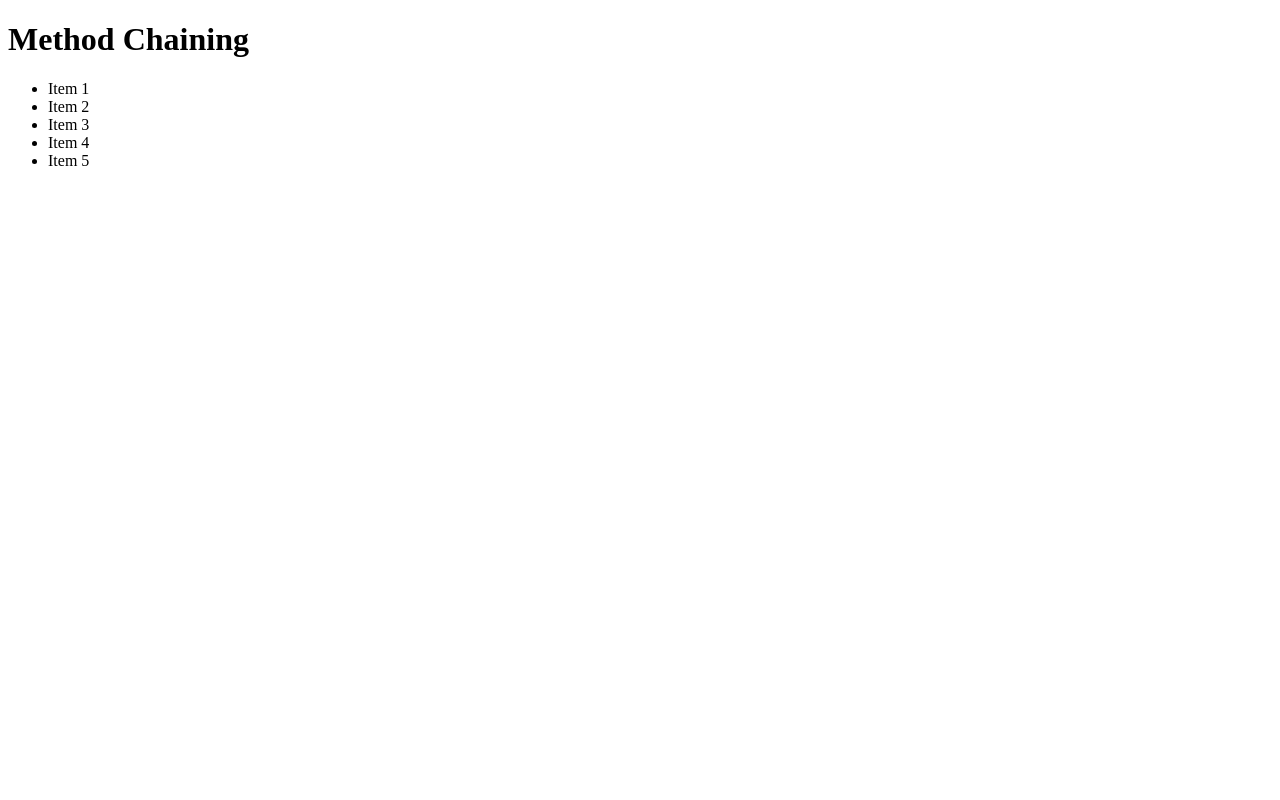
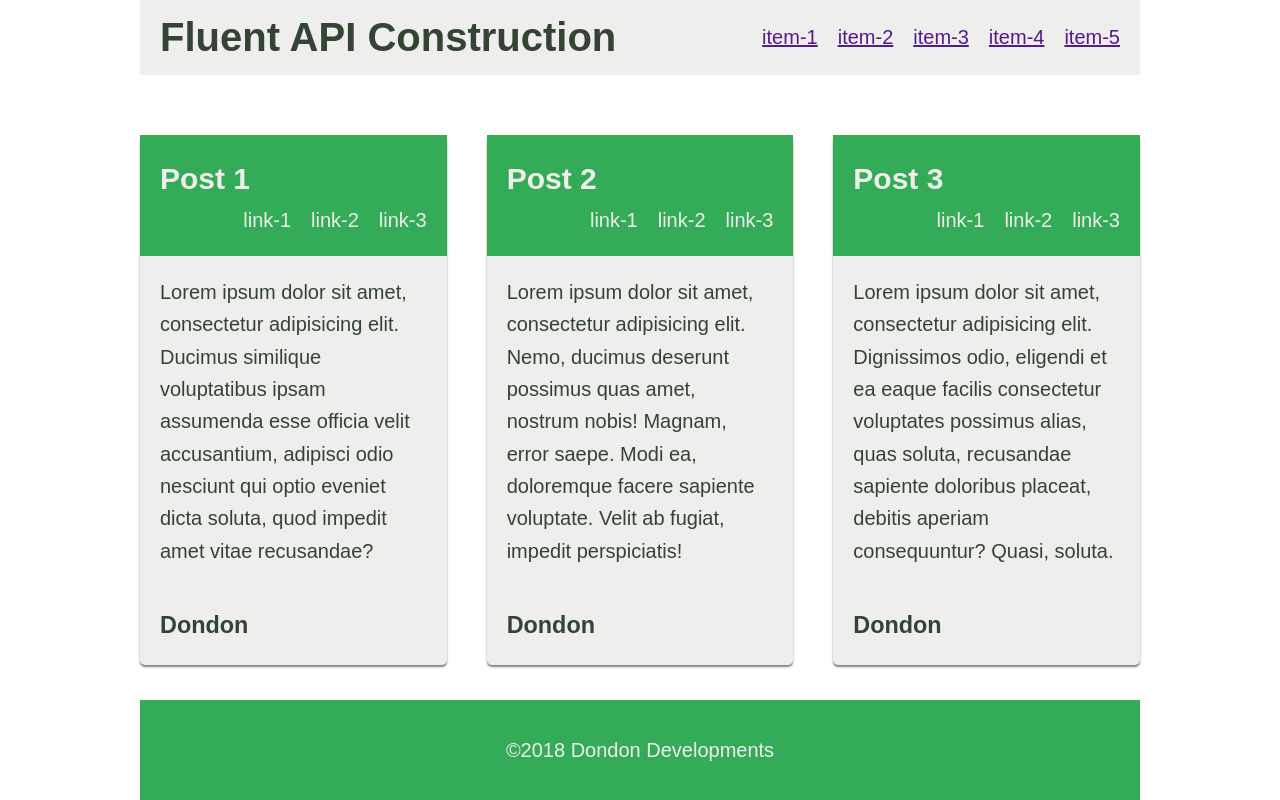
Before and after one commit to donhamiltoniii/js-fluent-api-design, a plain HTML site: page index.html in a window 1280 px wide. Drawn offline with Linux system fonts and the light colour scheme.

Commit message:
Add basic layout and styling for page content

```diff
--- a/index.html
+++ b/index.html
@@ -5,17 +5,77 @@
     <meta name="viewport" content="width=device-width, initial-scale=1.0">
     <meta http-equiv="X-UA-Compatible" content="ie=edge">
     <title>Document</title>
+    <link rel="stylesheet" href="./style.css">
 </head>
 <body>
     <div class="container">
-        <h1>Method Chaining</h1>
-        <ul>
-            <li>Item 1</li>
-            <li>Item 2</li>
-            <li>Item 3</li>
-            <li>Item 4</li>
-            <li>Item 5</li>
-        </ul>
+        <header>
+            <h1>Fluent API Construction</h1>
+            <nav>
+                <ul>
+                    <li><a href="">item-1</a></li>
+                    <li><a href="">item-2</a></li>
+                    <li><a href="">item-3</a></li>
+                    <li><a href="">item-4</a></li>
+                    <li><a href="">item-5</a></li>
+                </ul>
+            </nav>
+        </header>
+        <main>
+            <section class="posts">
+                <article class="post">
+                    <header>
+                        <h2>Post 1</h2>
+                        <nav>
+                            <ul>
+                                <li>link-1</li>
+                                <li>link-2</li>
+                                <li>link-3</li>
+                            </ul>
+                        </nav>
+                    </header>
+                    <p>Lorem ipsum dolor sit amet, consectetur adipisicing elit. Ducimus similique voluptatibus ipsam assumenda esse officia velit accusantium, adipisci odio nesciunt qui optio eveniet dicta soluta, quod impedit amet vitae recusandae?</p>
+                    <footer>
+                        <h3 class="author">Dondon</h3>
+                    </footer>
+                </article>
+                <article class="post">
+                    <header>
+                        <h2>Post 2</h2>
+                        <nav>
+                            <ul>
+                                <li>link-1</li>
+                                <li>link-2</li>
+                                <li>link-3</li>
+                            </ul>
+                        </nav>
+                    </header>
+                    <p>Lorem ipsum dolor sit amet, consectetur adipisicing elit. Nemo, ducimus deserunt possimus quas amet, nostrum nobis! Magnam, error saepe. Modi ea, doloremque facere sapiente voluptate. Velit ab fugiat, impedit perspiciatis!</p>
+                    <footer>
+                        <h3 class="author">Dondon</h3>
+                    </footer>
+                </article>
+                <article class="post">
+                    <header>
+                        <h2>Post 3</h2>
+                        <nav>
+                            <ul>
+                                <li>link-1</li>
+                                <li>link-2</li>
+                                <li>link-3</li>
+                            </ul>
+                        </nav>
+                    </header>
+                    <p>Lorem ipsum dolor sit amet, consectetur adipisicing elit. Dignissimos odio, eligendi et ea eaque facilis consectetur voluptates possimus alias, quas soluta, recusandae sapiente doloribus placeat, debitis aperiam consequuntur? Quasi, soluta.</p>
+                    <footer>
+                        <h3 class="author">Dondon</h3>
+                    </footer>
+                </article>
+            </section>
+        </main>
+        <footer>
+            <section class="copy">©2018 Dondon Developments</section>
+        </footer>
     </div>
     <script src="index.js"></script>
 </body>
--- a/index.js
+++ b/index.js
@@ -2,7 +2,7 @@ var jDonny = (function() {
 	function jDonny(element) {
 		if (element) {
 			if (window === this) {
-				return new _(element)
+				return new jDonny(element)
 			}
 			if (document.querySelectorAll(element).length > 1) {
 				this.element = document.querySelectorAll(element)
@@ -42,6 +42,10 @@ var jDonny = (function() {
 			}
 			return this
 		},
+		html: function(input) {
+			this.element.innerHTML = input
+			return this
+		},
 	}
 
 	return jDonny
--- /dev/null
+++ b/style.css
@@ -0,0 +1,85 @@
+* {
+	box-sizing: border-box;
+	margin: 0;
+	padding: 0;
+}
+
+:root {
+	--dark: #343;
+	--green: #34ab56;
+	--light: #eeeeed;
+	--shadow: rgba(0, 0, 0, 0.5);
+}
+
+html {
+	color: var(--dark);
+	font: 20px/1.618 sans-serif;
+}
+main .posts {
+	display: grid;
+	grid-gap: 2rem;
+	grid-template-columns: repeat(3, minmax(150px, 1fr));
+	margin-top: 3rem;
+}
+ol,
+ul {
+	list-style: none;
+}
+
+.container {
+	display: grid;
+	grid-template-rows: 75px auto 100px;
+	margin: 0 auto;
+	max-width: 1000px;
+	min-height: 100vh;
+	width: 90%;
+}
+.container > footer {
+	align-items: center;
+	background-color: var(--green);
+	color: var(--light);
+	display: flex;
+	justify-content: center;
+}
+.container > header {
+	align-items: center;
+	background-color: var(--light);
+	display: flex;
+	font-size: 1rem;
+	justify-content: space-between;
+	padding-left: 1rem;
+}
+.container > header nav ul {
+	display: flex;
+	padding-right: 1rem;
+}
+.container > header nav ul li {
+	padding-right: 1rem;
+}
+.container > header nav ul li:last-child {
+	padding-right: 0;
+}
+.post {
+	background-color: var(--light);
+	border-radius: 5px;
+	box-shadow: 0 2px 2px 0 var(--shadow);
+}
+.post header,
+.post p,
+.post footer {
+	padding: 1rem;
+}
+.post header {
+	background-color: var(--green);
+	color: var(--light);
+}
+.post header nav ul {
+	display: flex;
+	justify-content: flex-end;
+}
+.post header nav ul li {
+	margin-right: 1rem;
+}
+.post header nav ul li:last-child {
+	margin-right: 0;
+}
```
Also changed, not shown: 1 other file.
